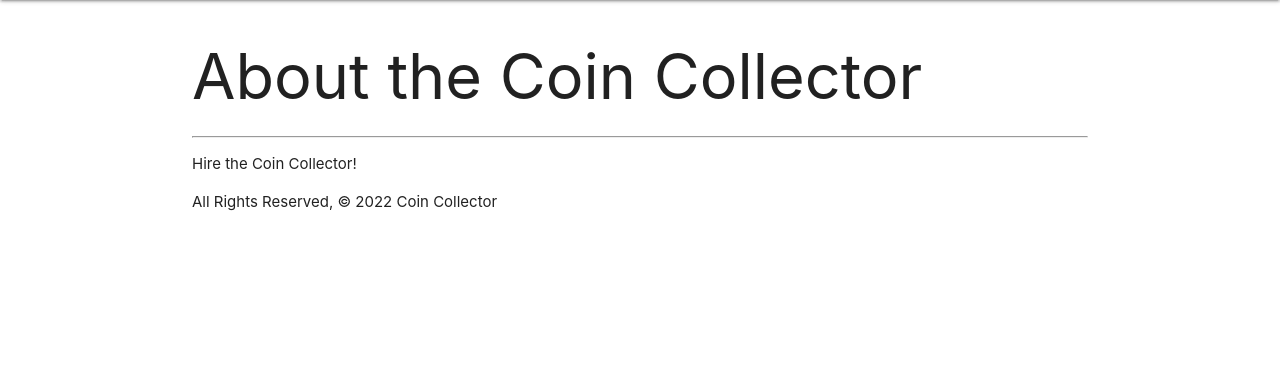
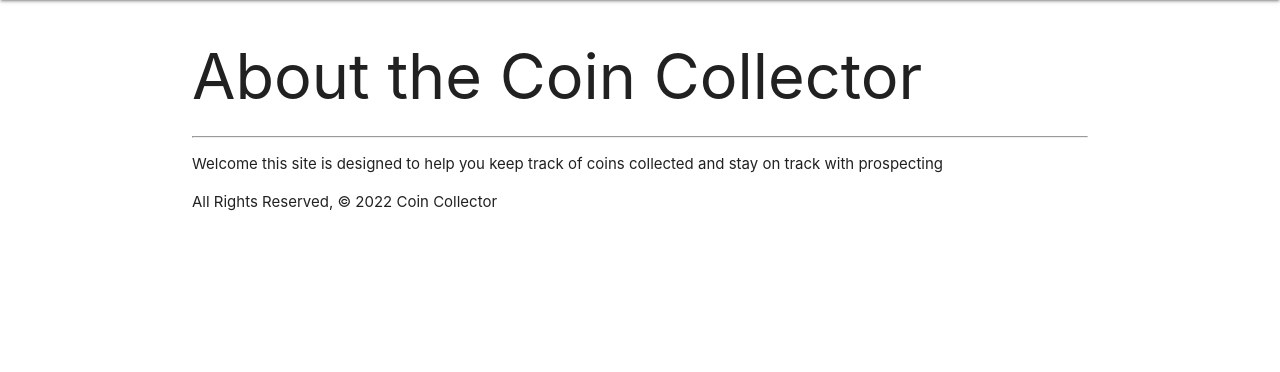
Before and after one commit to loex345/coincollector, a Django app: page /about/ in a window 1280 px wide. Shown: the part 64-436 px from the top of the page. Run offline with Django 4.2, Linux system fonts and the light colour scheme.

Commit message:
MVP Update

```diff
--- a/main_app/templates/about.html
+++ b/main_app/templates/about.html
@@ -2,6 +2,6 @@
 {% block content %}
     <h1>About the Coin Collector</h1>
     <hr />
-    <p>Hire the Coin Collector!</p>
+    <p>Welcome this site is designed to help you keep track of coins collected and stay on track with prospecting</p>
     <footer>All Rights Reserved, &copy; 2022 Coin Collector</footer>
 {% endblock %}
--- a/main_app/templates/home.html
+++ b/main_app/templates/home.html
@@ -2,6 +2,6 @@
 {% block content %}
     <h1>Welcome Future Coin Collectors </h1>
     <hr />
-    <p>Hire the Coin Collector!</p>
+    <p>Get new coin collections started with our new coin tracker tool</p>
     <footer>All Rights Reserved, &copy; 2022 Coin Collector</footer>
 {% endblock %}
```
